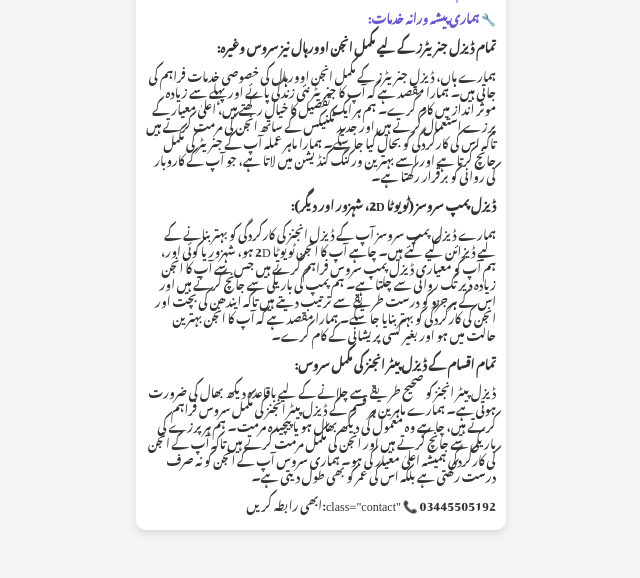
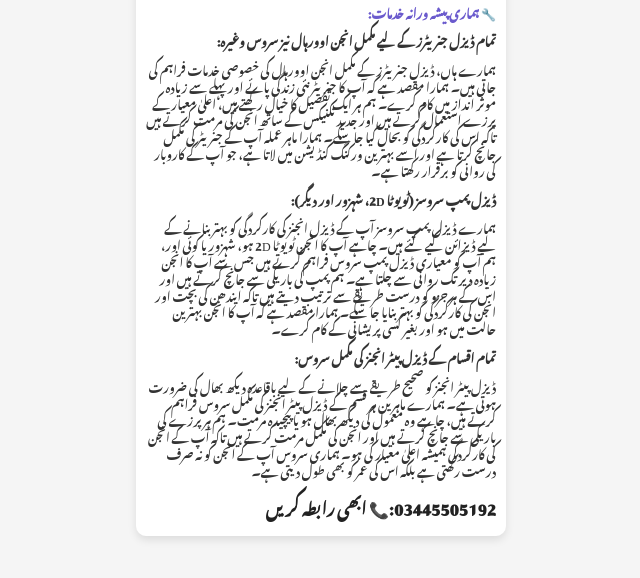
Before and after one commit to minii11/www.Arain-Diesel-Laboratory.com, a plain HTML site: page about.html in a window 1280 px wide. Shown: the part 228-806 px from the top of the page, without its empty margins (319-959 px from the left). Drawn offline with Linux system fonts and the light colour scheme; a web font is replaced by a local one.

Commit message:
Update about.html

```diff
--- a/about.html
+++ b/about.html
@@ -86,8 +86,7 @@
 
         <p><strong>تمام اقسام کے ڈیزل پیٹر انجنز کی مکمل سروس:</strong></p>
         <p>ڈیزل پیٹر انجنز کو صحیح طریقے سے چلانے کے لیے باقاعدہ دیکھ بھال کی ضرورت ہوتی ہے۔ ہمارے ماہرین ہر قسم کے ڈیزل پیٹر انجنز کی مکمل سروس فراہم کرتے ہیں، چاہے وہ معمول کی دیکھ بھال ہو یا پیچیدہ مرمت۔ ہم ہر پرزے کی باریکی سے جانچ کرتے ہیں اور انجن کی مکمل مرمت کرتے ہیں تاکہ آپ کے انجن کی کارکردگی ہمیشہ اعلیٰ معیار کی ہو۔ ہماری سروس آپ کے انجن کو نہ صرف درست رکھتی ہے بلکہ اس کی عمر کو بھی طول دیتی ہے۔</p>
-
-        <p> class="contact" 📞 03445505192:ابھی رابطہ کریں</p>
+<strong>   03445505192:📞 ابھی رابطہ کریں</strong>
     </div>
 </body>
 </html>
```
